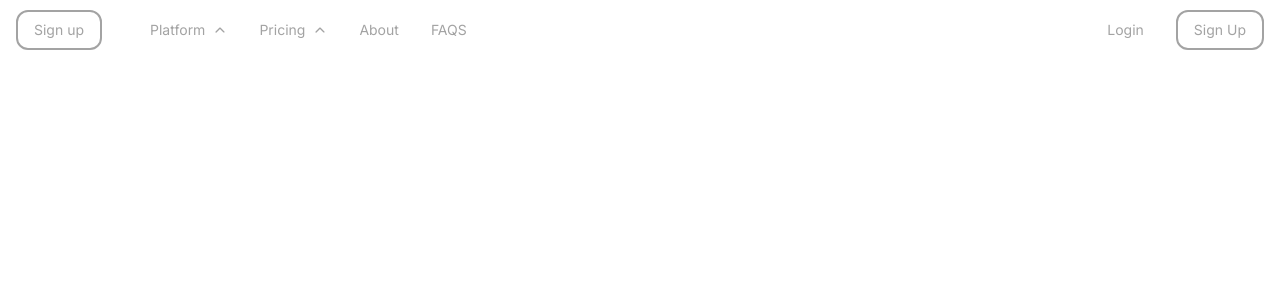
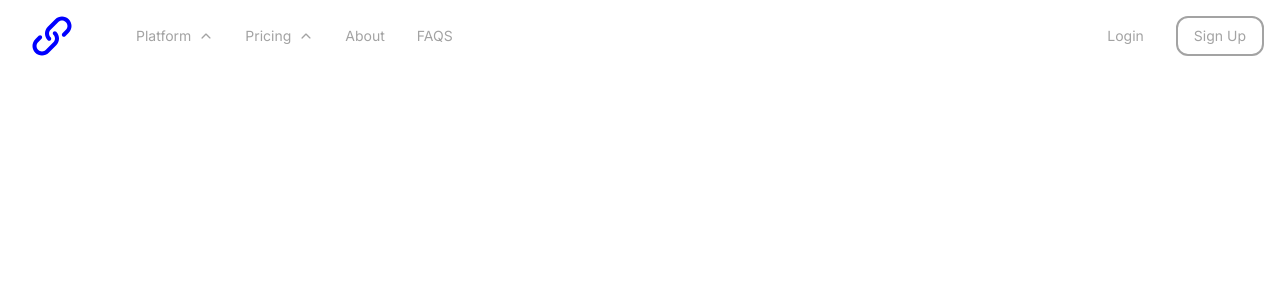
Before and after one commit to Bravothegreat/capstone, a Next.js app: page / in a window 1280 px wide. Shown: the top 300 px of the page. Built offline with nearby package versions, Linux system fonts and the light colour scheme.

Commit message:
added icons

```diff
--- a/src/app/component/Navbar.tsx
+++ b/src/app/component/Navbar.tsx
@@ -11,6 +11,8 @@ import { IoIosArrowDown } from "react-icons/io";
 import { FiMenu } from "react-icons/fi";
 import { IoMdClose } from "react-icons/io";
 import { useAutoAnimate } from '@formkit/auto-animate/react'
+import { ImLink } from "react-icons/im";
+
 
 type NavItem = {
   label: string;
@@ -72,8 +74,8 @@ export default function Navbar() {
       {/* left side */}
       <section ref={animationParenth} className='flex items-center gap-10'>
         {/* logo */}
-        <h1 className='h-fit rounded-xl border-2 border-neutral-400 px-4 py-2 text-neutral-400 transition-all hover:border-black hover:text-black/90'>
-          Sign up
+        <h1 className='h-fit rounded-xl  border-neutral-400 px-4 py-2 text-neutral-400 transition-all '>
+        <ImLink size={40} color='blue'/>
         </h1>
 
         { isSideMenuOpen &&   <MobileNav closeSideMenu={closeSideMenu}/> }
@@ -120,7 +122,9 @@ export default function Navbar() {
 
       <FiMenu
        onClick={openSideMenu}
-      className='cursor-pointer text-4xl md:hidden' />
+      className='cursor-pointer text-4xl md:hidden'
+       size={50}
+      />
     </div>
   );
 }
@@ -132,7 +136,9 @@ function MobileNav({ closeSideMenu }: { closeSideMenu: () => void }) {
         <section className='flex justify-end'>
           <IoMdClose
           onClick={closeSideMenu}
-          className="cursor-pointer text-4xl" />
+          className="cursor-pointer text-4xl"
+          size={50}
+          />
         </section>
 
         <div className='flex flex-col test-base gap-2 transition-all'>
```
